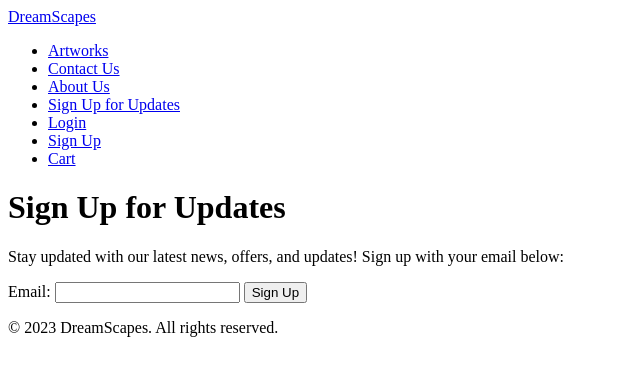
After one commit to monicathomas8/Dreamscapes, a Django app: template home/templates/home/email_signup.html in a window 1280 px wide. The commit adds this page. Shown: the top 376 px of the page, without its empty margins (0-640 px from the left). Run offline with Django 5.2, Linux system fonts and the light colour scheme; the template is opened without the code that fills it, so the values that code supplies are empty.

Commit message:
created email sign up page

```diff
--- a/home/templates/home/about.html
+++ b/home/templates/home/about.html
@@ -3,7 +3,7 @@
 {% block content %}
 <h1>About Us</h1>
 <p>Welcome to DreamScapes! Our mission is to bring dream-like landscapes and landmarks to life through digital art.</p>
-<p>Feel free to explore our collection, and if you have any questions, don't hesitate to <a href="{% url 'contact_us' %}">Contact Us</a>.</p>
+<p>Feel free to explore our collection, and if you have any questions, don't hesitate to <a href="{% url 'contact-us' %}">Contact Us</a>.</p>
 
 <h2>Why DreamScapes?</h2>
 <p>We are passionate about blending creativity with technology to create captivating visual experiences.</p>
--- /dev/null
+++ b/home/templates/home/email_signup.html
@@ -0,0 +1,23 @@
+{% extends "base.html" %}
+
+{% block content %}
+<h1>Sign Up for Updates</h1>
+<p>Stay updated with our latest news, offers, and updates! Sign up with your email below:</p>
+
+<form method="post" action=".">
+    {% csrf_token %}
+    <label for="email">Email:</label>
+    <input type="email" id="email" name="email" required>
+    <button type="submit">Sign Up</button>
+</form>
+
+{% if messages %}
+    <ul class="messages">
+        {% for message in messages %}
+            <li{% if message.tags %} class="{{ message.tags }}"{% endif %}>
+                {{ message }}
+            </li>
+        {% endfor %}
+    </ul>
+{% endif %}
+{% endblock %}
--- a/home/urls.py
+++ b/home/urls.py
@@ -1,9 +1,10 @@
 from django.urls import path
 from . import views
-from .views import contact_us, about
+from .views import contact_us, about, email_signup
 
 urlpatterns = [
     path('', views.home, name='home'),
-    path('contact/', contact_us, name='contact_us'),
+    path('contact/', contact_us, name='contact-us'),
     path('about/', about, name='about'),
+    path('email-signup/', email_signup, name='email-signup'),
 ]
--- a/templates/base.html
+++ b/templates/base.html
@@ -12,8 +12,9 @@
             <a href="{% url 'home' %}" class="navbar-brand">DreamScapes</a>
             <ul class="navbar-links">
                 <li><a href="{% url 'artwork-list' %}">Artworks</a></li>
-                <li><a href="{% url 'contact_us' %}">Contact Us</a></li>
+                <li><a href="{% url 'contact-us' %}">Contact Us</a></li>
                 <li><a href="{% url 'about' %}">About Us</a></li>
+                <li><a href="{% url 'email-signup' %}">Sign Up for Updates</a></li>
                 {% if user.is_authenticated %}
                     <li><a href="">Welcome, {{ user.username }}</a></li>
                     <li><a href="{% url 'account_logout' %}" >Logout</a></li>
```
Also changed, not shown: home/views.py (+15 -0 lines).
